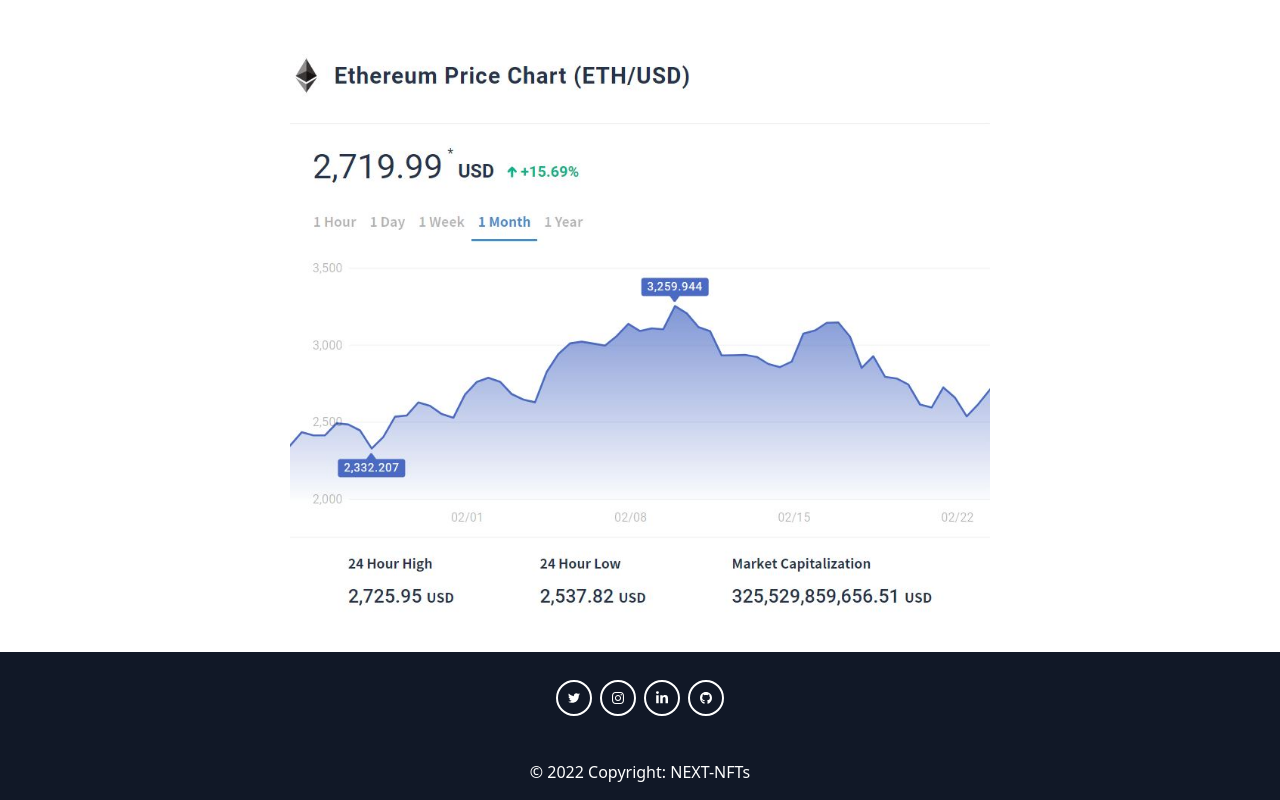
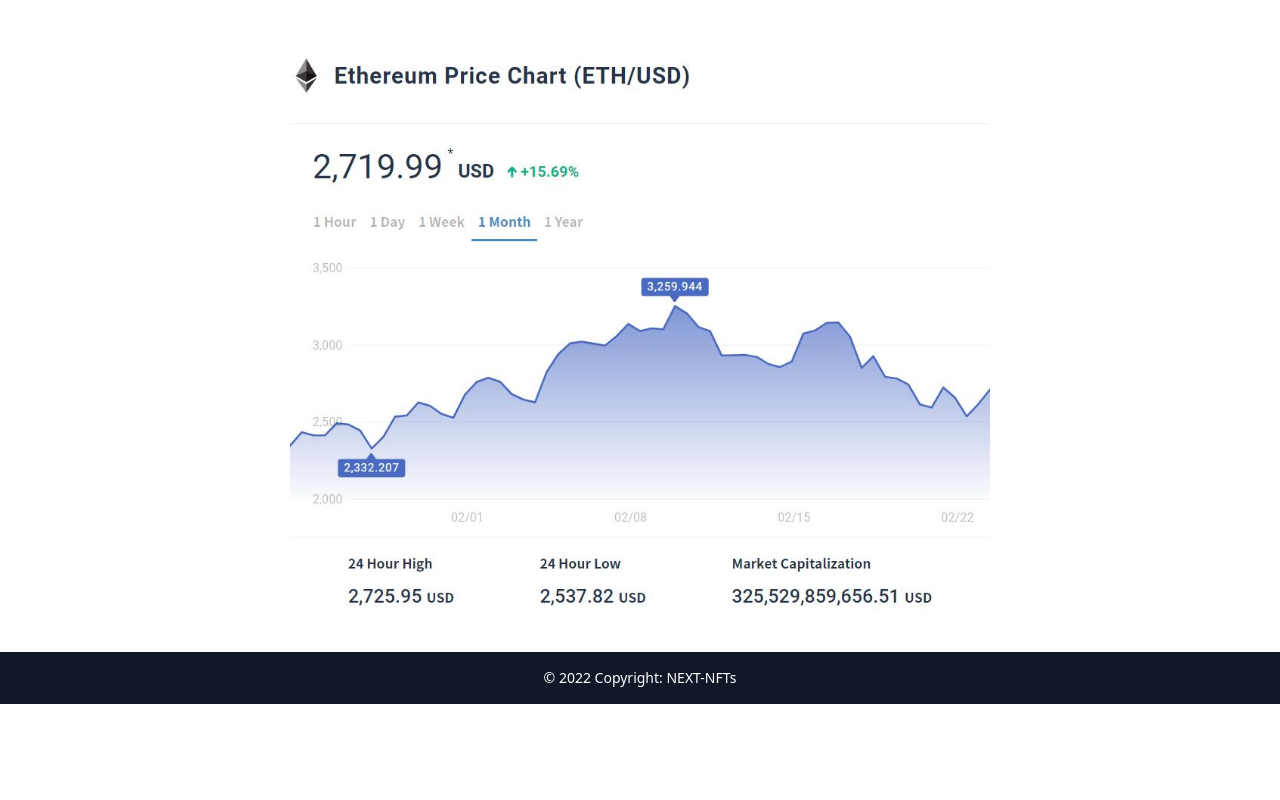
Before and after one commit to TonyChoi19/nft-marketplace-security2, a Next.js app: page / in a window 1280 px wide. Shown: the part 993-1793 px from the top of the page. After the commit the page ends 1697 px from the top, so only its background shows below. Built offline with nearby package versions, Linux system fonts and the light colour scheme.

Commit message:
Update Footer.js

```diff
--- a/components/Footer.js
+++ b/components/Footer.js
@@ -2,100 +2,8 @@
 
 const Footer = () => {
   return (
-    <footer className="w- bottom-0 bg-gray-900 text-center text-white">
-      <div className="px-6 pt-6">
-        <div className="mb-6 flex justify-center text-center ">
-          <a
-            href="https://twitter.com/ethereum"
-            type="button"
-            className="m-1 h-9 w-9 rounded-full border-2 border-white uppercase leading-normal text-white transition duration-150 ease-in-out hover:border-violet-700 hover:bg-black hover:bg-opacity-5 focus:outline-none focus:ring-0"
-          >
-            <svg
-              aria-hidden="true"
-              focusable="false"
-              data-prefix="fab"
-              data-icon="twitter"
-              class="mx-auto h-full w-3"
-              role="img"
-              xmlns="http://www.w3.org/2000/svg"
-              viewBox="0 0 512 512"
-            >
-              <path
-                fill="currentColor"
-                d="M459.37 151.716c.325 4.548.325 9.097.325 13.645 0 138.72-105.583 298.558-298.558 298.558-59.452 0-114.68-17.219-161.137-47.106 8.447.974 16.568 1.299 25.34 1.299 49.055 0 94.213-16.568 130.274-44.832-46.132-.975-84.792-31.188-98.112-72.772 6.498.974 12.995 1.624 19.818 1.624 9.421 0 18.843-1.3 27.614-3.573-48.081-9.747-84.143-51.98-84.143-102.985v-1.299c13.969 7.797 30.214 12.67 47.431 13.319-28.264-18.843-46.781-51.005-46.781-87.391 0-19.492 5.197-37.36 14.294-52.954 51.655 63.675 129.3 105.258 216.365 109.807-1.624-7.797-2.599-15.918-2.599-24.04 0-57.828 46.782-104.934 104.934-104.934 30.213 0 57.502 12.67 76.67 33.137 23.715-4.548 46.456-13.32 66.599-25.34-7.798 24.366-24.366 44.833-46.132 57.827 21.117-2.273 41.584-8.122 60.426-16.243-14.292 20.791-32.161 39.308-52.628 54.253z"
-              ></path>
-            </svg>
-          </a>
-
-          <a
-            href="https://www.instagram.com/ethereum_official/"
-            type="button"
-            className="m-1 h-9 w-9 rounded-full border-2 border-white uppercase leading-normal text-white transition duration-150 ease-in-out hover:border-violet-700 hover:bg-black hover:bg-opacity-5 focus:outline-none focus:ring-0"
-          >
-            <svg
-              aria-hidden="true"
-              focusable="false"
-              data-prefix="fab"
-              data-icon="instagram"
-              class="mx-auto h-full w-3"
-              role="img"
-              xmlns="http://www.w3.org/2000/svg"
-              viewBox="0 0 448 512"
-            >
-              <path
-                fill="currentColor"
-                d="M224.1 141c-63.6 0-114.9 51.3-114.9 114.9s51.3 114.9 114.9 114.9S339 319.5 339 255.9 287.7 141 224.1 141zm0 189.6c-41.1 0-74.7-33.5-74.7-74.7s33.5-74.7 74.7-74.7 74.7 33.5 74.7 74.7-33.6 74.7-74.7 74.7zm146.4-194.3c0 14.9-12 26.8-26.8 26.8-14.9 0-26.8-12-26.8-26.8s12-26.8 26.8-26.8 26.8 12 26.8 26.8zm76.1 27.2c-1.7-35.9-9.9-67.7-36.2-93.9-26.2-26.2-58-34.4-93.9-36.2-37-2.1-147.9-2.1-184.9 0-35.8 1.7-67.6 9.9-93.9 36.1s-34.4 58-36.2 93.9c-2.1 37-2.1 147.9 0 184.9 1.7 35.9 9.9 67.7 36.2 93.9s58 34.4 93.9 36.2c37 2.1 147.9 2.1 184.9 0 35.9-1.7 67.7-9.9 93.9-36.2 26.2-26.2 34.4-58 36.2-93.9 2.1-37 2.1-147.8 0-184.8zM398.8 388c-7.8 19.6-22.9 34.7-42.6 42.6-29.5 11.7-99.5 9-132.1 9s-102.7 2.6-132.1-9c-19.6-7.8-34.7-22.9-42.6-42.6-11.7-29.5-9-99.5-9-132.1s-2.6-102.7 9-132.1c7.8-19.6 22.9-34.7 42.6-42.6 29.5-11.7 99.5-9 132.1-9s102.7-2.6 132.1 9c19.6 7.8 34.7 22.9 42.6 42.6 11.7 29.5 9 99.5 9 132.1s2.7 102.7-9 132.1z"
-              ></path>
-            </svg>
-          </a>
-
-          <a
-            href="https://www.linkedin.com/company/ethereum/"
-            type="button"
-            className="m-1 h-9 w-9 rounded-full border-2 border-white uppercase leading-normal text-white transition duration-150 ease-in-out hover:border-violet-700 hover:bg-black hover:bg-opacity-5 focus:outline-none focus:ring-0"
-          >
-            <svg
-              aria-hidden="true"
-              focusable="false"
-              data-prefix="fab"
-              data-icon="linkedin-in"
-              class="mx-auto h-full w-3"
-              role="img"
-              xmlns="http://www.w3.org/2000/svg"
-              viewBox="0 0 448 512"
-            >
-              <path
-                fill="currentColor"
-                d="M100.28 448H7.4V148.9h92.88zM53.79 108.1C24.09 108.1 0 83.5 0 53.8a53.79 53.79 0 0 1 107.58 0c0 29.7-24.1 54.3-53.79 54.3zM447.9 448h-92.68V302.4c0-34.7-.7-79.2-48.29-79.2-48.29 0-55.69 37.7-55.69 76.7V448h-92.78V148.9h89.08v40.8h1.3c12.4-23.5 42.69-48.3 87.88-48.3 94 0 111.28 61.9 111.28 142.3V448z"
-              ></path>
-            </svg>
-          </a>
-
-          <a
-            href="https://github.com/ethereum"
-            type="button"
-            className="m-1 h-9 w-9 rounded-full border-2 border-white uppercase leading-normal text-white transition duration-150 ease-in-out hover:border-violet-700 hover:bg-black hover:bg-opacity-5 focus:outline-none focus:ring-0"
-          >
-            <svg
-              aria-hidden="true"
-              focusable="false"
-              data-prefix="fab"
-              data-icon="github"
-              class="mx-auto h-full w-3"
-              role="img"
-              xmlns="http://www.w3.org/2000/svg"
-              viewBox="0 0 496 512"
-            >
-              <path
-                fill="currentColor"
-                d="M165.9 397.4c0 2-2.3 3.6-5.2 3.6-3.3.3-5.6-1.3-5.6-3.6 0-2 2.3-3.6 5.2-3.6 3-.3 5.6 1.3 5.6 3.6zm-31.1-4.5c-.7 2 1.3 4.3 4.3 4.9 2.6 1 5.6 0 6.2-2s-1.3-4.3-4.3-5.2c-2.6-.7-5.5.3-6.2 2.3zm44.2-1.7c-2.9.7-4.9 2.6-4.6 4.9.3 2 2.9 3.3 5.9 2.6 2.9-.7 4.9-2.6 4.6-4.6-.3-1.9-3-3.2-5.9-2.9zM244.8 8C106.1 8 0 113.3 0 252c0 110.9 69.8 205.8 169.5 239.2 12.8 2.3 17.3-5.6 17.3-12.1 0-6.2-.3-40.4-.3-61.4 0 0-70 15-84.7-29.8 0 0-11.4-29.1-27.8-36.6 0 0-22.9-15.7 1.6-15.4 0 0 24.9 2 38.6 25.8 21.9 38.6 58.6 27.5 72.9 20.9 2.3-16 8.8-27.1 16-33.7-55.9-6.2-112.3-14.3-112.3-110.5 0-27.5 7.6-41.3 23.6-58.9-2.6-6.5-11.1-33.3 2.6-67.9 20.9-6.5 69 27 69 27 20-5.6 41.5-8.5 62.8-8.5s42.8 2.9 62.8 8.5c0 0 48.1-33.6 69-27 13.7 34.7 5.2 61.4 2.6 67.9 16 17.7 25.8 31.5 25.8 58.9 0 96.5-58.9 104.2-114.8 110.5 9.2 7.9 17 22.9 17 46.4 0 33.7-.3 75.4-.3 83.6 0 6.5 4.6 14.4 17.3 12.1C428.2 457.8 496 362.9 496 252 496 113.3 383.5 8 244.8 8zM97.2 352.9c-1.3 1-1 3.3.7 5.2 1.6 1.6 3.9 2.3 5.2 1 1.3-1 1-3.3-.7-5.2-1.6-1.6-3.9-2.3-5.2-1zm-10.8-8.1c-.7 1.3.3 2.9 2.3 3.9 1.6 1 3.6.7 4.3-.7.7-1.3-.3-2.9-2.3-3.9-2-.6-3.6-.3-4.3.7zm32.4 35.6c-1.6 1.3-1 4.3 1.3 6.2 2.3 2.3 5.2 2.6 6.5 1 1.3-1.3.7-4.3-1.3-6.2-2.2-2.3-5.2-2.6-6.5-1zm-11.4-14.7c-1.6 1-1.6 3.6 0 5.9 1.6 2.3 4.3 3.3 5.6 2.3 1.6-1.3 1.6-3.9 0-6.2-1.4-2.3-4-3.3-5.6-2z"
-              ></path>
-            </svg>
-          </a>
-        </div>
-      </div>
-
-      <div className="bg-[#0000] p-4 text-center">
+    <footer className="bottom-0 bg-gray-900 text-center text-white">
+      <div className="bg-[#0000] p-4 text-center text-sm">
         © 2022 Copyright:
         <a class="text-whitehite hover:text-[#1868b7]" href="/">
           {' '}
```
